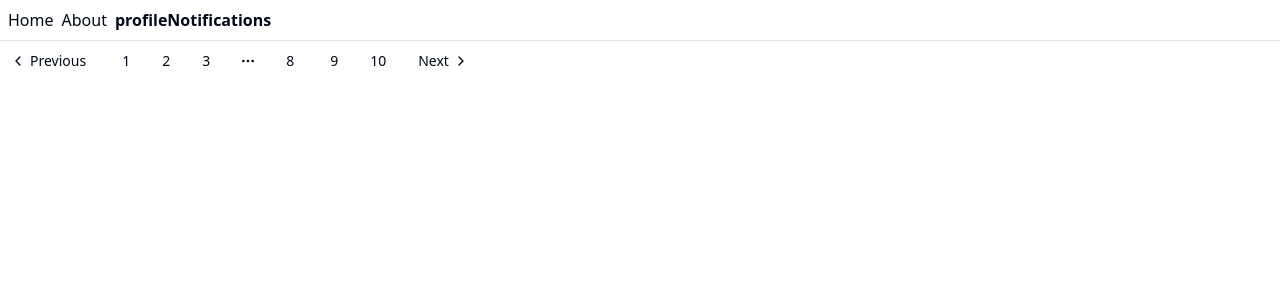
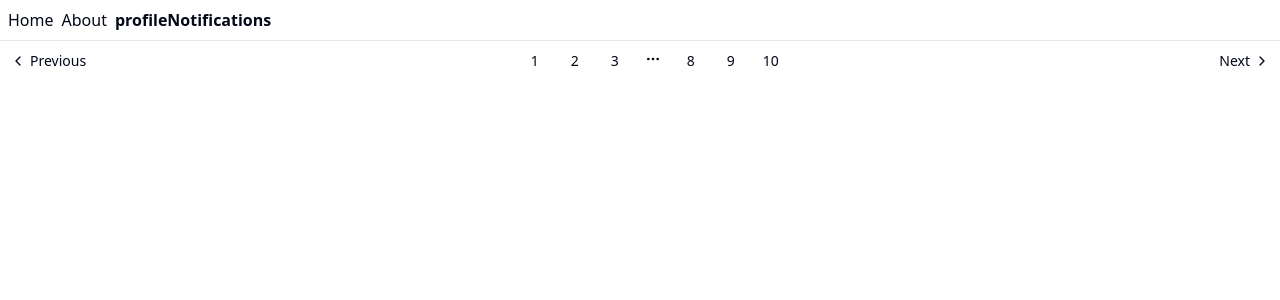
Before and after one commit to Aprender-e-Crescer/crowdfy, a React (Vite) app: page /profileNotifications in a window 1280 px wide. Shown: the top 300 px of the page. Built offline with nearby package versions, Linux system fonts and the light colour scheme.

Commit message:
ajustando pagination

```diff
--- a/src/components/ui/pagination.tsx
+++ b/src/components/ui/pagination.tsx
@@ -20,7 +20,7 @@ const PaginationContent = React.forwardRef<
 >(({ className, ...props }, ref) => (
   <ul
     ref={ref}
-    className={cn("flex flex-row items-center gap-1", className)}
+    className={cn("flex flex-row items-center gap-1 w-full justify-between", className)}
     {...props}
   />
 ))
--- a/src/routes/profileNotifications.tsx
+++ b/src/routes/profileNotifications.tsx
@@ -15,13 +15,14 @@ export const Route = createFileRoute(`/profileNotifications`)({
 })
 
 function ProfileNotifications() {
-  return <div className="flex justify-evenly w-full">
-   <Pagination className="flex justify-between w-full">
+  return <div>
+   <Pagination className="flex justify-evenly">
   <PaginationContent >
     <PaginationItem>
       <PaginationPrevious href="#" />
 
     </PaginationItem>
+    <div className="flex">
     <PaginationItem >
       <PaginationLink href="#">1</PaginationLink>
       <PaginationLink href="#">2</PaginationLink>
@@ -33,8 +34,8 @@ function ProfileNotifications() {
     <PaginationLink href="#">8</PaginationLink>
     <PaginationLink href="#">9</PaginationLink>
     <PaginationLink href="#">10</PaginationLink>
+    </div>
     <PaginationItem>
-
       <PaginationNext href="#" />
     </PaginationItem>
   </PaginationContent>
```
